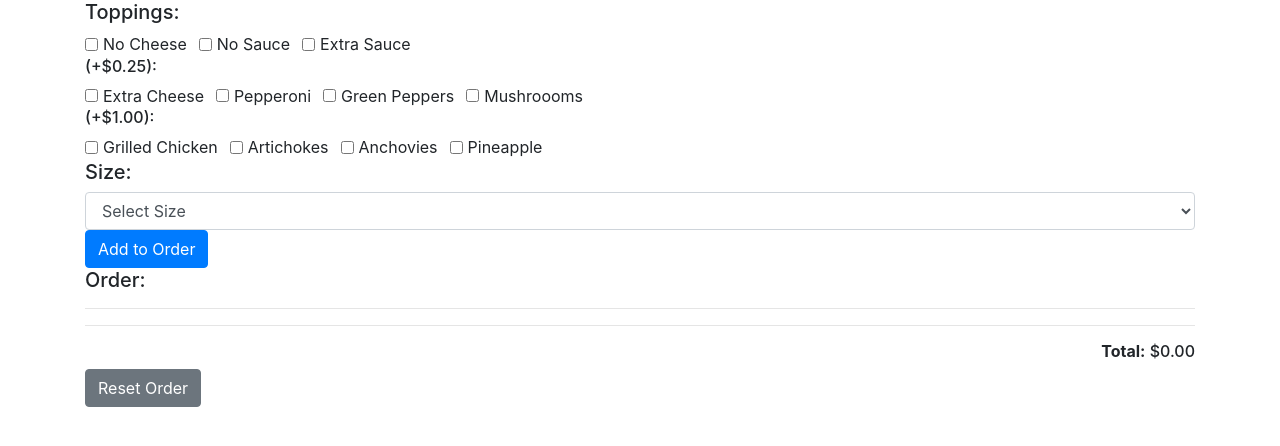
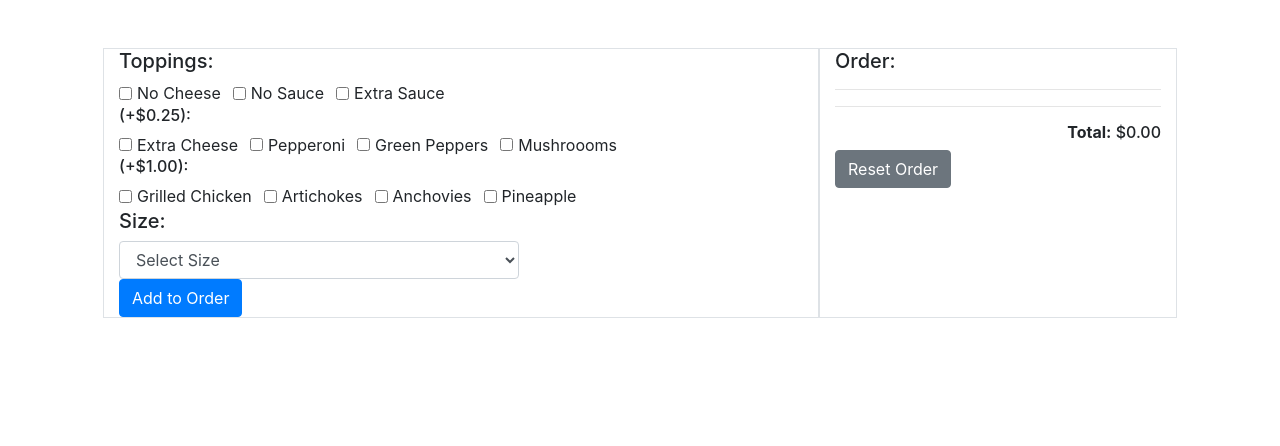
Before and after one commit to vnessa-su/pizza-parlor, a plain HTML site: page index.html in a window 1280 px wide. Drawn offline with Linux system fonts and the light colour scheme.

Commit message:
Put Order and Add Pizza pizza into separate columns

```diff
--- a/css/styles.css
+++ b/css/styles.css
@@ -2,3 +2,7 @@
   text-shadow: 1px 1px blue;
   color: blue;
 }
+
+#pizzaSize {
+  max-width: 400px;
+}
--- a/index.html
+++ b/index.html
@@ -14,7 +14,9 @@
   <title>Pizza Parlor</title>
 </head>
 <body>
-  <div class="container">
+  <div class="container p-5">
+    <div class="row">
+      <div class="col-8 border m-0">
         <form class="form" id="pizzaForm">
           <h5>Toppings:</h5>
           <div id="toppingsCheckbox"></div>
@@ -29,6 +31,8 @@
           </div>
           <button type="submit" class="btn btn-primary">Add to Order</button>
         </form>
+      </div>
+      <div class="col border">
         <h5>Order:</h5>
         <hr>
         <div id="priceDisplay"></div>
@@ -36,5 +40,7 @@
         <h6 class="text-right"><strong>Total:</strong> $<span id="totalDisplay">0.00</span></h6>
         <button class="btn btn-secondary" id="resetOrderButton" type="button">Reset Order</button>
       </div>
+    </div>
+  </div>
 </body>
 </html>
```
Lines whose indentation alone changed are shown as unchanged.
